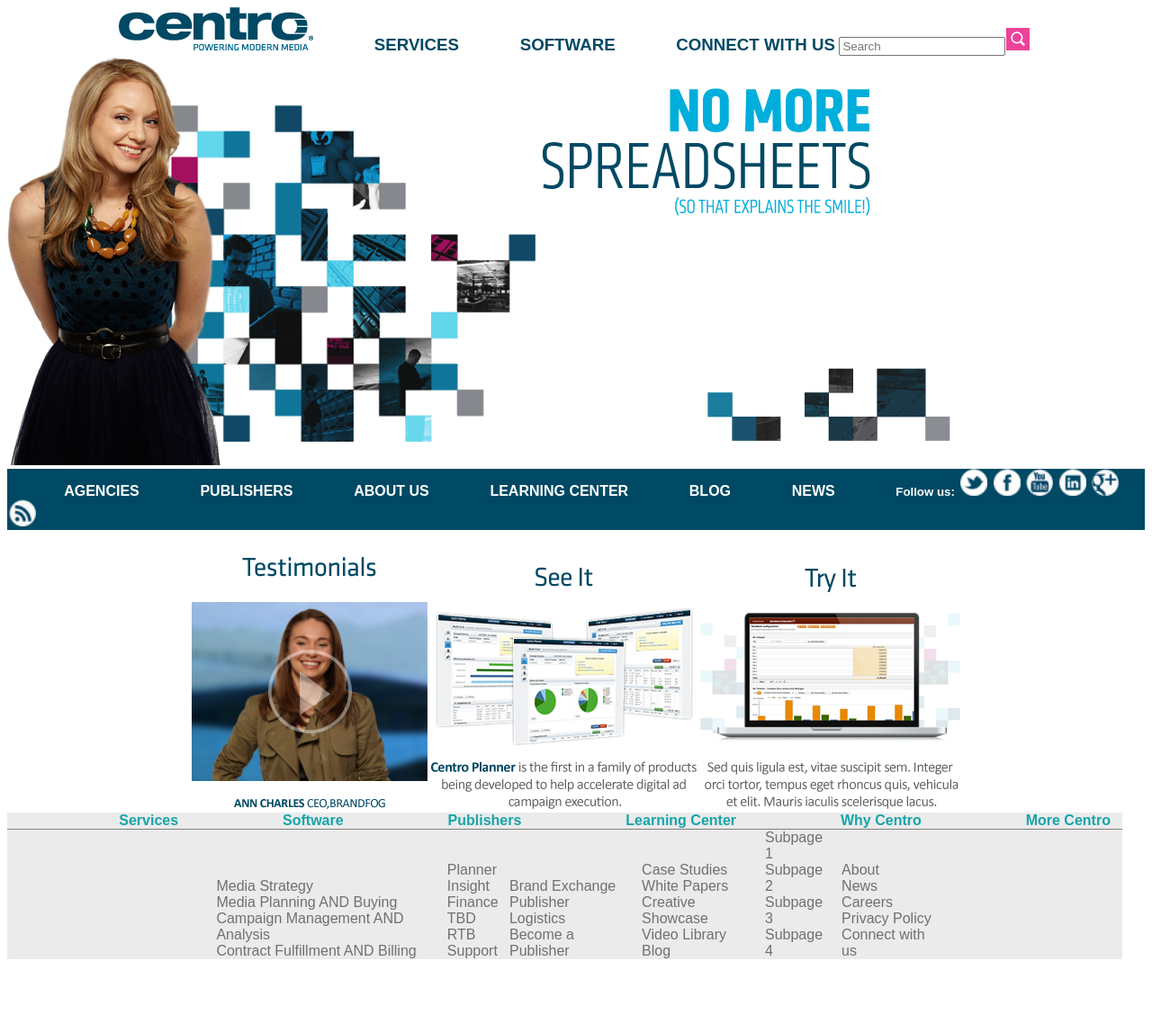
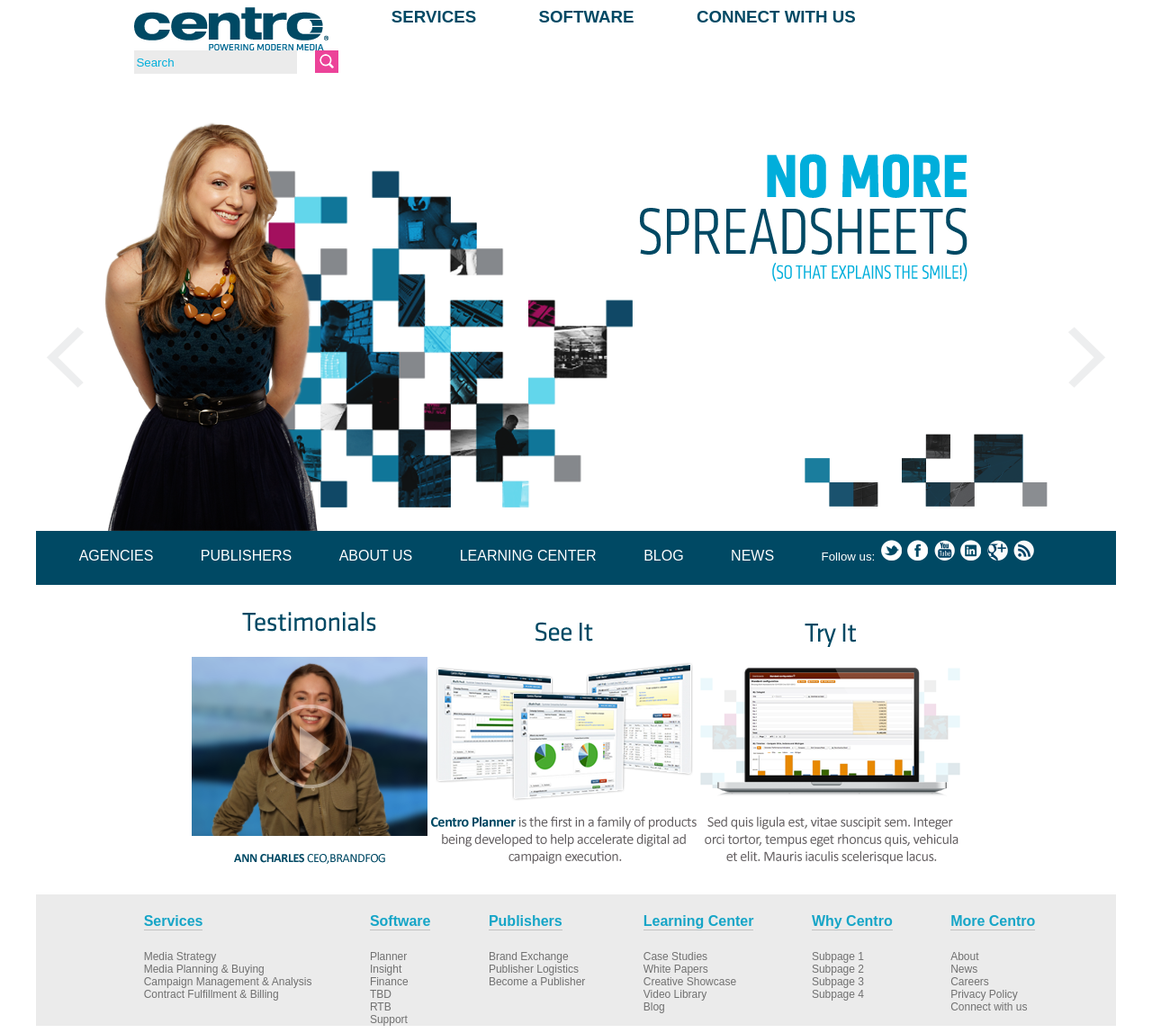
Before and after one commit to danywarner/zemogatest, a plain HTML site: page index.html in a window 1280 px wide. Shown: the whole page at 90% size. Before the commit the page ends 1074 px from the top, so only its background shows below. Drawn offline with Linux system fonts and the light colour scheme.

Commit message:
layout ok on big and small screen

```diff
--- a/css/style.css
+++ b/css/style.css
@@ -1,72 +1,236 @@
+*::selection{
+
+	background: transparent;
+}
+
 @font-face {
   font-family: "Hammersmith";
   src: url(../fonts/HammersmithOne-Regular.ttf) format("regular");
 }
-body { font-family: "Hammersmith", sans-serif }
+body {
+	font-family: "Hammersmith", sans-serif
+
+}
 
 
 #header {
-	text-align: center;
+	width: 80%;
+	margin-top: 20px;
+	margin: auto;
 
 }
 
-#header img, #header h3{
+#header img, #header div, .menutitle{
 	display: inline;
-	margin-left: 5%;
+	margin-left: 15px;
 	color: #004964;
+	margin-top: 0px;
+	vertical-align: top;
+
 }
-#header img {
+
+.menutitle {
+	margin-left: 50px;
+}
+
+#header figure {
 	margin-left: -4px;
 }
 
+#search {
+	height: 24px;
+	display: inline-block;
+	border-style: none;
+	background-color: #EBEBEB;
+}
+
+::-webkit-input-placeholder {
+    color:    #00AEDB;
+}
+::-moz-placeholder {
+   color:   #00AEDB;
+}
+:-ms-input-placeholder {
+   color:    #00AEDB;
+}
+
+#boxes {
+	margin-top: -20px;
+	margin-left: 450px;
+}
+
+
+#boxes div{
+	margin-left: 10px;
+	display: inline-block;
+}
+
+.menu h3 {
+	margin-bottom: 0px;
+	cursor: pointer;
+}
+
+.menu h3:hover {
+
+	color: #00AEDB;
+}
+
+.menu h3::selection {
+
+	background: transparent;
+}
+
+.menuItems {
+	visibility: hidden;
+	width: 175px;
+	height: 107px;
+	background-image: url(../img/menupane.png);
+	background-repeat: no-repeat;
+}
+
+.menuItems p {
+	width: 175px;
+	font-size: 12px;
+	text-align: left;
+	margin-left: 15px;
+	margin-top: 26px;
+	color: #004964;
+	font-weight: bold;
+	line-height: 0px;
+	cursor: pointer;
+}
+
+.menuItems p:hover {
+	color: #00AEDB;
+}
+
+.menuItems p::selection {
+
+	background: transparent;
+}
+
+.menuShown {
+	visibility: visible;
+}
+
+
+#slider {
+	margin-top: -50px;
+  position: relative;
+  display: block;
+  overflow: hidden;
+  margin-bottom: -20px;
+}
+
+ figure{
+ 	text-align: center;
+  	position: absolute;
+  	opacity: 0;
+  	transition: 1s opacity;
+}
+
+figure.show{
+	text-align: center;
+  	opacity: 1;
+  	position: static;
+  	transition: 1s opacity;
+}
+
+.next, .prev{
+  position: absolute;
+  top: 50%;
+  margin-top: -.75em;
+  cursor: pointer;
+}
+
+.next{
+  right: 3%;
+  padding: 10px 5px 15px 10px;
+  border-top-left-radius: 3px;
+  border-bottom-left-radius: 3px;
+}
+.prev{
+  left: 3%;
+  padding: 10px 10px 15px 5px;
+  border-top-right-radius: 3px;
+  border-bottom-right-radius: 3px;
+}
+
 #middleNav {
+
+	margin: auto;
+	width: 95%;
 	background-color: #004964;
+	height: 50px;
+	padding-top: 10px;
 }
 
 #middleNav img, #middleNav h4, #middleNav h5{
 	display: inline;
-	margin-left: 5%;
+	margin-left: 4%;
 	color: #FFFFFF;
-	height: 30px;
-
+	cursor: pointer;
+	font-weight: normal;
 }
 
 #middleNav img {
+
 	margin-left: 2px;
 }
 
 #middle2 {
 	text-align: center;
 	margin-top: 30px;
+
+}
+
+#middle2 img {
+	cursor: pointer;
 }
 
 
 #footer {
-	width: 98%;
-	text-align: center;
+	width: 95%;
 	background-color: #EBEBEB;
+	display: block;
+	margin: auto;
+	margin-top: 30px;
+
 }
 
 #footer h4 {
-	display: inline;
 
-	margin-left: 9%;
+	display: inline-block;
+	margin-left: 60px;
+	border-bottom: 1px solid #C1C1C1;
 }
 
-#footerTitles {
-	color: #16A5A9;
-	border-bottom: 1px solid grey;
+
+.footerTitle {
+
+	color: #16A5C7;
+
+}
+
+#footerBoxes {
+
+	margin: auto;
+	width: 90%;
+
+	text-align: left;
 }
 
 #footerBoxes div {
+	vertical-align: top;
+	display: inline-block;
 
-	display: inline-block;
 }
 
 div a {
+	font-size: 12px;
 	color: #707070;
 	text-decoration: none;
 	display: block;
 	text-align: left;
-	margin-left: 9%;
+	margin-left: 60px;
 }
--- a/index.html
+++ b/index.html
@@ -7,15 +7,51 @@
 </head>
 <body>
     <div id="header">
-    	<img src="img/logo.png" alt="logo.png">
-    	<h3>SERVICES</h3>
-    	<h3>SOFTWARE</h3>
-    	<h3>CONNECT WITH US</h3>
-    	<input type="text" placeholder="Search">
-    	<img src="img/lupa.png" alt="lupa.png">
+
+        <img src="img/logo.png" alt="logo.png">
+
+    	<div class="menu">
+            <h3 id="services" class="menutitle">SERVICES</h3>
+
+        </div>
+
+    	<div class="menu">
+            <h3 id="software" class="menutitle">SOFTWARE</h3>
+
+        </div>
+
+    	<div class="menu">
+            <h3 id="connect" class="menutitle">CONNECT WITH US</h3>
+
+        </div>
+
+        <div>
+            <input id="search" type="text" placeholder="Search">
+            <img id="lupa" src="img/lupa.png" alt="lupa.png">
+        </div>
+
     </div>
+
+    <div id="boxes">
+        <div class="menuItems" id="servicesMenu">
+                <p>USER EXPERIENCE</p><p>GRAPHIC DESIGN</p><p>DEVELOPMENT</p>
+        </div>
+        <div class="menuItems" id="softwareMenu">
+                <p>MOBILE APPS</p><p>DESKTOP APPS</p><p>HYBRID APPS</p>
+        </div>
+        <div class="menuItems" id="connectMenu">
+                <p>F.A.Q.</p><p>E-MAIL US</p><p>ONLINE SUPPORT</p>
+        </div>
+    </div>
+
+
     <div id="slider">
-    	<img src="img/sliderImg1.png" alt="sliderimage.png">
+
+    	<figure class="show"><img src="img/sliderImages/sliderImg1.png" alt="sliderimage.png"/></figure>
+    	<figure><img src="img/sliderImages/sliderImg2.png" alt="sliderimage.png"/></figure>
+    	<figure><img src="img/sliderImages/sliderImg3.png" alt="sliderimage.png"/></figure>
+    	<img class="prev" src="img/leftArrow.png"/>
+	  	<img class="next" src="img/rightArrow.png"/>
     </div>
     <div id="middleNav">
     	<h4>AGENCIES</h4>
@@ -25,12 +61,12 @@
     	<h4>BLOG</h4>
     	<h4>NEWS</h4>
     	<h5>Follow us:</h5>
-    	<img src="img/twitter.png" alt="twitterImg">
-    	<img src="img/facebook.png" alt="facebookImg">
-    	<img src="img/youtube.png" alt="youtubeImg">
-    	<img src="img/linkedin.png" alt="linkedinImg">
-    	<img src="img/googleplus.png" alt="googleplusImg">
-    	<img src="img/rss.png" alt="rssImg">
+    	<img src="img/social/twitter.png" alt="twitterImg">
+    	<img src="img/social/facebook.png" alt="facebookImg">
+    	<img src="img/social/youtube.png" alt="youtubeImg">
+    	<img src="img/social/linkedin.png" alt="linkedinImg">
+    	<img src="img/social/googleplus.png" alt="googleplusImg">
+    	<img src="img/social/rss.png" alt="rssImg">
     </div>
     <div id="middle2">
     	<img src="img/testimonials.png" alt="Testimonials">
@@ -38,22 +74,17 @@
     	<img src="img/tryit.png" alt="Try It">
     </div>
     <div id="footer">
-    	<div id="footerTitles">
-    		<h4>Services</h4>
-    		<h4>Software</h4>
-    		<h4>Publishers</h4>
-    		<h4>Learning Center</h4>
-    		<h4>Why Centro</h4>
-    		<h4>More Centro</h4>
-    	</div>
+
     	<div id="footerBoxes">
 	    	<div id="servicesList">
+            <h4 class="footerTitle">Services</h4>
 	    		<a href="#">Media Strategy</a>
-	    		<a href="#">Media Planning AND Buying</a>
-	    		<a href="#">Campaign Management AND Analysis</a>
-	    		<a href="#">Contract Fulfillment AND Billing</a>
+	    		<a href="#">Media Planning &amp; Buying</a>
+	    		<a href="#">Campaign Management &amp; Analysis</a>
+	    		<a href="#">Contract Fulfillment &amp; Billing</a>
 	    	</div>
 	    	<div id="SoftwareList">
+            <h4 class="footerTitle">Software</h4>
 	    		<a href="#">Planner</a>
 	    		<a href="#">Insight</a>
 	    		<a href="#">Finance</a>
@@ -62,11 +93,13 @@
 	    		<a href="#">Support</a>
 	    	</div>
 	    	<div id="publishersList">
+            <h4 class="footerTitle">Publishers</h4>
 	    		<a href="#">Brand Exchange</a>
 	    		<a href="#">Publisher Logistics</a>
 	    		<a href="#">Become a Publisher</a>
 	    	</div>
 	    	<div id="learningCenterList">
+            <h4 class="footerTitle">Learning Center</h4>
 	    		<a href="#">Case Studies</a>
 	    		<a href="#">White Papers</a>
 	    		<a href="#">Creative Showcase</a>
@@ -74,12 +107,14 @@
 	    		<a href="#">Blog</a>
 	    	</div>
 	    	<div id="whyCentroList">
+            <h4 class="footerTitle">Why Centro</h4>
 	    		<a href="#">Subpage 1</a>
 	    		<a href="#">Subpage 2</a>
 	    		<a href="#">Subpage 3</a>
 	    		<a href="#">Subpage 4</a>
 	    	</div>
 	    	<div id="moreCentroList">
+            <h4 class="footerTitle">More Centro</h4>
 	    		<a href="#">About</a>
 	    		<a href="#">News</a>
 	    		<a href="#">Careers</a>
@@ -89,4 +124,5 @@
     	</div>
     </div>
 </body>
+<script src="js/script.js"></script>
 </html>
--- a/js/script.js
+++ b/js/script.js
@@ -0,0 +1,80 @@
+(function(){
+
+var counter = 0; // to keep track of current slide
+var    $items = document.querySelectorAll('#slider figure'); // a collection of all of the slides, caching for performance
+var   numItems = $items.length; // total number of slides
+// this function is what cycles the slides, showing the next or previous slide and hiding all the others
+var showCurrent = function(){
+  if (counter == -1) {
+    counter = numItems-1;
+  }
+  var itemToShow = Math.abs(counter%numItems);// uses remainder (aka modulo) operator to get the actual index of the element to show
+
+  // remove .show from whichever element currently has it
+  // http://stackoverflow.com/a/16053538/2006057
+  [].forEach.call( $items, function(el){
+    el.classList.remove('show');
+  });
+
+  // add .show to the one item that's supposed to have it
+  $items[itemToShow].classList.add('show');
+};
+
+// add click events to prev & next buttons
+document.querySelector('.next').addEventListener('click', function() {
+     counter++;
+     showCurrent();
+  }, false);
+
+document.querySelector('.prev').addEventListener('click', function() {
+     counter--;
+     showCurrent();
+  }, false);
+
+function toggleMenu(menu) {
+
+  switch(menu) {
+    case "services":
+      document.getElementById("softwareMenu").classList.remove("menuShown");
+      document.getElementById("connectMenu").classList.remove("menuShown");
+      document.getElementById("servicesMenu").classList.toggle("menuShown");
+      break;
+    case "software":
+      document.getElementById("servicesMenu").classList.remove("menuShown");
+      document.getElementById("connectMenu").classList.remove("menuShown");
+      document.getElementById("softwareMenu").classList.toggle("menuShown");
+      break;
+    case "connect":
+      document.getElementById("softwareMenu").classList.remove("menuShown");
+      document.getElementById("servicesMenu").classList.remove("menuShown");
+      document.getElementById("connectMenu").classList.toggle("menuShown");
+      break;
+  }
+
+}
+
+document.querySelector('#services').addEventListener('click', function() {
+
+      toggleMenu("services");
+
+  }, false);
+
+document.querySelector('#software').addEventListener('click', function() {
+
+      toggleMenu("software");
+
+  }, false);
+
+document.querySelector('#connect').addEventListener('click', function() {
+
+      toggleMenu("connect");
+
+  }, false);
+
+
+
+})();
+
+// document.addEventListener("DOMContentLoaded", function(event) {
+//   alert("hey");
+// });
```
Also changed, not shown: index2.html (added, +13 -0 lines), img/menupane.png (added), img/sliderImages/sliderImg1.png (renamed from img/sliderImg1.png), img/sliderImages/sliderImg2.png (added), img/sliderImages/sliderImg3.png (added), img/social/facebook.png (renamed from img/facebook.png), img/social/googleplus.png (renamed from img/googleplus.png), img/social/linkedin.png (renamed from img/linkedin.png), img/social/rss.png (renamed from img/rss.png), img/social/twitter.png (renamed from img/twitter.png), img/social/youtube.png (renamed from img/youtube.png).
